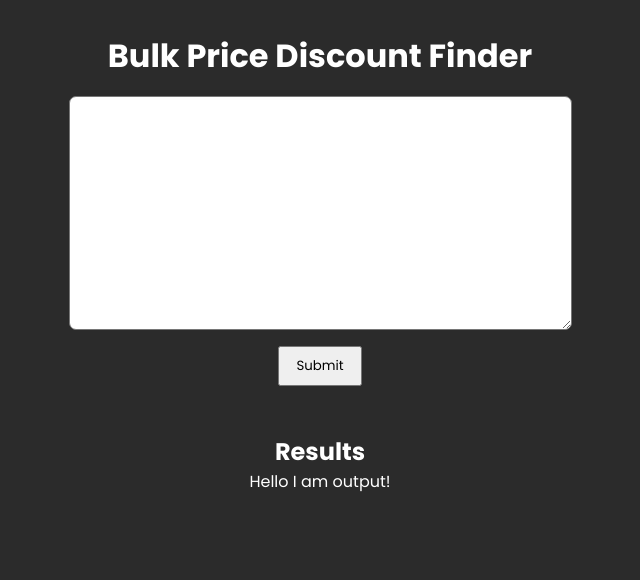
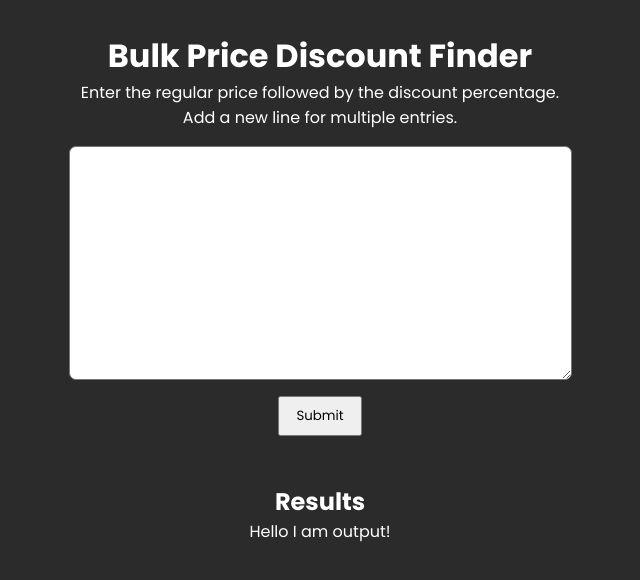
Before and after one commit to eko-develops/bulk-price-discount, a website: page index.html in a window 1280 px wide. Shown: the whole page, without its empty margins (320-960 px from the left). Drawn offline with Linux system fonts and the light colour scheme.

Commit message:
fix styles and add helper text

```diff
--- a/index.html
+++ b/index.html
@@ -19,6 +19,8 @@
 		<main>
 			<div id="description">
 				<h1>Bulk Price Discount Finder</h1>
+				<p>Enter the regular price followed by the discount percentage.</p>
+				<p>Add a new line for multiple entries.</p>
 			</div>
 			<form id="prices-form">
 				<textarea rows="10" cols="40" id="prices"></textarea>
--- a/styles.scss
+++ b/styles.scss
@@ -16,6 +16,11 @@ body {
 
 #description {
 	text-align: center;
+
+	p {
+		max-width: 480px;
+		margin: auto;
+	}
 }
 
 #prices-form {
```
Also changed, not shown: dist/styles.css, 1 other file.
